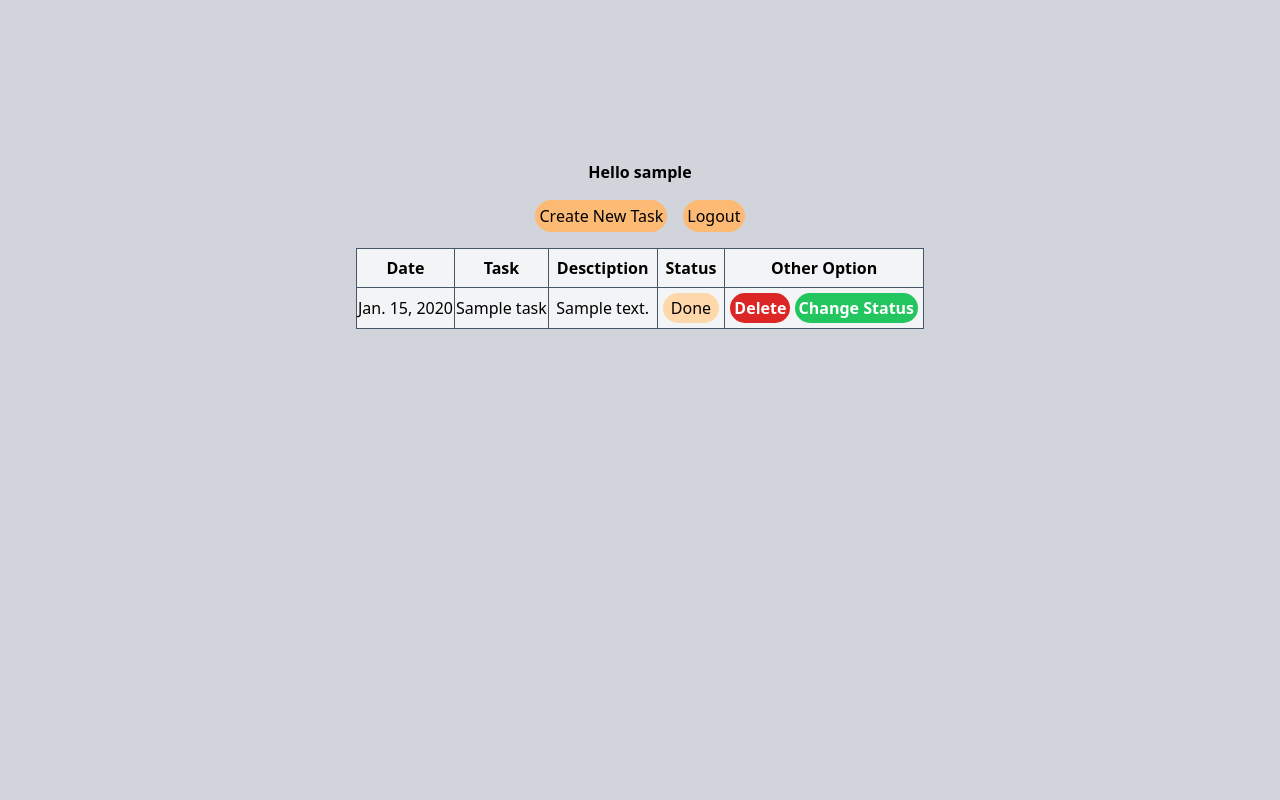
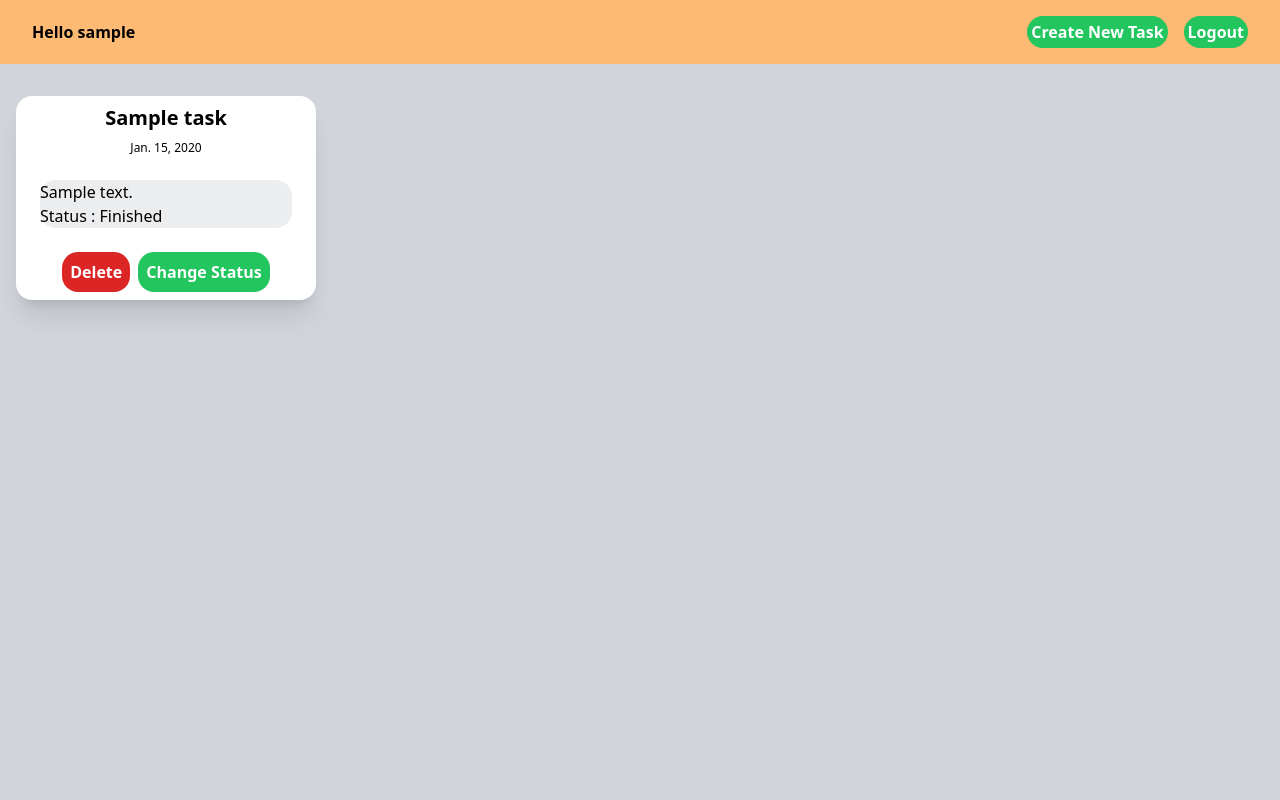
Before and after one commit to yudiptr/tugas-1-yudi, a Django app: page /todolist/ in a window 1280 px wide. Run offline with Django 4.2, Linux system fonts and the light colour scheme; a user stored in the database is signed in; tables that the repository leaves empty hold one stand-in row (values such as "Sample post"); some libraries are stand-ins or nearby versions.

Commit message:
sisa add task :)

```diff
--- a/theme/static/css/dist/styles.css
+++ b/theme/static/css/dist/styles.css
@@ -791,12 +791,36 @@ select {
   position: sticky;
 }
 
+.right-0 {
+  right: 0px;
+}
+
+.right-8 {
+  right: 2rem;
+}
+
 .m-2 {
   margin: 0.5rem;
 }
 
 .m-1 {
   margin: 0.25rem;
+}
+
+.m-8 {
+  margin: 2rem;
+}
+
+.m-5 {
+  margin: 1.25rem;
+}
+
+.m-4 {
+  margin: 1rem;
+}
+
+.m-3 {
+  margin: 0.75rem;
 }
 
 .mx-auto {
@@ -806,6 +830,22 @@ select {
 
 .mt-4 {
   margin-top: 1rem;
+}
+
+.ml-8 {
+  margin-left: 2rem;
+}
+
+.mt-2 {
+  margin-top: 0.5rem;
+}
+
+.mt-5 {
+  margin-top: 1.25rem;
+}
+
+.mt-8 {
+  margin-top: 2rem;
 }
 
 .block {
@@ -836,6 +876,48 @@ select {
   height: 100vh;
 }
 
+.h-1\/3 {
+  height: 33.333333%;
+}
+
+.h-1\/5 {
+  height: 20%;
+}
+
+.h-1\/6 {
+  height: 16.666667%;
+}
+
+.h-24 {
+  height: 6rem;
+}
+
+.h-16 {
+  height: 4rem;
+}
+
+.h-8 {
+  height: 2rem;
+}
+
+.h-fit {
+  height: -webkit-fit-content;
+  height: -moz-fit-content;
+  height: fit-content;
+}
+
+.h-full {
+  height: 100%;
+}
+
+.min-h-full {
+  min-height: 100%;
+}
+
+.min-h-screen {
+  min-height: 100vh;
+}
+
 .w-full {
   width: 100%;
 }
@@ -844,6 +926,18 @@ select {
   width: -webkit-fit-content;
   width: -moz-fit-content;
   width: fit-content;
+}
+
+.w-screen {
+  width: 100vw;
+}
+
+.w-\[300px\] {
+  width: 300px;
+}
+
+.flex-none {
+  flex: none;
 }
 
 .table-auto {
@@ -862,20 +956,91 @@ select {
   cursor: pointer;
 }
 
+.columns-1 {
+  -moz-columns: 1;
+       columns: 1;
+}
+
+.columns-3 {
+  -moz-columns: 3;
+       columns: 3;
+}
+
+.columns-2 {
+  -moz-columns: 2;
+       columns: 2;
+}
+
+.columns-6 {
+  -moz-columns: 6;
+       columns: 6;
+}
+
+.break-inside-avoid {
+  -moz-column-break-inside: avoid;
+       break-inside: avoid;
+}
+
+.grid-cols-3 {
+  grid-template-columns: repeat(3, minmax(0, 1fr));
+}
+
+.grid-cols-4 {
+  grid-template-columns: repeat(4, minmax(0, 1fr));
+}
+
+.grid-cols-1 {
+  grid-template-columns: repeat(1, minmax(0, 1fr));
+}
+
+.flex-col {
+  flex-direction: column;
+}
+
 .items-center {
   align-items: center;
+}
+
+.justify-end {
+  justify-content: flex-end;
 }
 
 .justify-center {
   justify-content: center;
 }
 
+.gap-2 {
+  gap: 0.5rem;
+}
+
 .gap-4 {
   gap: 1rem;
 }
 
-.gap-2 {
-  gap: 0.5rem;
+.gap-10 {
+  gap: 2.5rem;
+}
+
+.gap-5 {
+  gap: 1.25rem;
+}
+
+.space-x-1 > :not([hidden]) ~ :not([hidden]) {
+  --tw-space-x-reverse: 0;
+  margin-right: calc(0.25rem * var(--tw-space-x-reverse));
+  margin-left: calc(0.25rem * calc(1 - var(--tw-space-x-reverse)));
+}
+
+.space-x-3 > :not([hidden]) ~ :not([hidden]) {
+  --tw-space-x-reverse: 0;
+  margin-right: calc(0.75rem * var(--tw-space-x-reverse));
+  margin-left: calc(0.75rem * calc(1 - var(--tw-space-x-reverse)));
+}
+
+.space-y-5 > :not([hidden]) ~ :not([hidden]) {
+  --tw-space-y-reverse: 0;
+  margin-top: calc(1.25rem * calc(1 - var(--tw-space-y-reverse)));
+  margin-bottom: calc(1.25rem * var(--tw-space-y-reverse));
 }
 
 .rounded-2xl {
@@ -886,21 +1051,12 @@ select {
   border-radius: 0.5rem;
 }
 
-.rounded-xl {
-  border-radius: 0.75rem;
-}
-
-.rounded-md {
-  border-radius: 0.375rem;
-}
-
 .rounded-full {
   border-radius: 9999px;
 }
 
-.rounded-l {
-  border-top-left-radius: 0.25rem;
-  border-bottom-left-radius: 0.25rem;
+.rounded-xl {
+  border-radius: 0.75rem;
 }
 
 .border {
@@ -922,6 +1078,11 @@ select {
   background-color: rgb(249 250 251 / var(--tw-bg-opacity));
 }
 
+.bg-slate-200 {
+  --tw-bg-opacity: 1;
+  background-color: rgb(226 232 240 / var(--tw-bg-opacity));
+}
+
 .bg-orange-300 {
   --tw-bg-opacity: 1;
   background-color: rgb(253 186 116 / var(--tw-bg-opacity));
@@ -930,6 +1091,16 @@ select {
 .bg-green-500 {
   --tw-bg-opacity: 1;
   background-color: rgb(34 197 94 / var(--tw-bg-opacity));
+}
+
+.bg-red-500 {
+  --tw-bg-opacity: 1;
+  background-color: rgb(239 68 68 / var(--tw-bg-opacity));
+}
+
+.bg-white {
+  --tw-bg-opacity: 1;
+  background-color: rgb(255 255 255 / var(--tw-bg-opacity));
 }
 
 .bg-gray-300 {
@@ -952,9 +1123,38 @@ select {
   background-color: rgb(220 38 38 / var(--tw-bg-opacity));
 }
 
-.bg-red-300 {
+.bg-green-600 {
   --tw-bg-opacity: 1;
-  background-color: rgb(252 165 165 / var(--tw-bg-opacity));
+  background-color: rgb(22 163 74 / var(--tw-bg-opacity));
+}
+
+.bg-gray-600 {
+  --tw-bg-opacity: 1;
+  background-color: rgb(75 85 99 / var(--tw-bg-opacity));
+}
+
+.bg-transparent {
+  background-color: transparent;
+}
+
+.bg-indigo-500 {
+  --tw-bg-opacity: 1;
+  background-color: rgb(99 102 241 / var(--tw-bg-opacity));
+}
+
+.bg-fuchsia-100 {
+  --tw-bg-opacity: 1;
+  background-color: rgb(250 232 255 / var(--tw-bg-opacity));
+}
+
+.bg-gray-400 {
+  --tw-bg-opacity: 1;
+  background-color: rgb(156 163 175 / var(--tw-bg-opacity));
+}
+
+.bg-gray-500 {
+  --tw-bg-opacity: 1;
+  background-color: rgb(107 114 128 / var(--tw-bg-opacity));
 }
 
 .bg-slate-500 {
@@ -962,24 +1162,103 @@ select {
   background-color: rgb(100 116 139 / var(--tw-bg-opacity));
 }
 
-.bg-red-500 {
+.bg-slate-600 {
   --tw-bg-opacity: 1;
-  background-color: rgb(239 68 68 / var(--tw-bg-opacity));
+  background-color: rgb(71 85 105 / var(--tw-bg-opacity));
 }
 
-.bg-white {
+.bg-zinc-600 {
   --tw-bg-opacity: 1;
-  background-color: rgb(255 255 255 / var(--tw-bg-opacity));
+  background-color: rgb(82 82 91 / var(--tw-bg-opacity));
 }
 
-.bg-slate-300 {
+.bg-red-400 {
   --tw-bg-opacity: 1;
-  background-color: rgb(203 213 225 / var(--tw-bg-opacity));
+  background-color: rgb(248 113 113 / var(--tw-bg-opacity));
 }
 
-.bg-slate-200 {
+.bg-zinc-700 {
   --tw-bg-opacity: 1;
-  background-color: rgb(226 232 240 / var(--tw-bg-opacity));
+  background-color: rgb(63 63 70 / var(--tw-bg-opacity));
+}
+
+.bg-slate-700 {
+  --tw-bg-opacity: 1;
+  background-color: rgb(51 65 85 / var(--tw-bg-opacity));
+}
+
+.bg-slate-100 {
+  --tw-bg-opacity: 1;
+  background-color: rgb(241 245 249 / var(--tw-bg-opacity));
+}
+
+.bg-zinc-200 {
+  --tw-bg-opacity: 1;
+  background-color: rgb(228 228 231 / var(--tw-bg-opacity));
+}
+
+.bg-zinc-50 {
+  --tw-bg-opacity: 1;
+  background-color: rgb(250 250 250 / var(--tw-bg-opacity));
+}
+
+.bg-black {
+  --tw-bg-opacity: 1;
+  background-color: rgb(0 0 0 / var(--tw-bg-opacity));
+}
+
+.bg-slate-800 {
+  --tw-bg-opacity: 1;
+  background-color: rgb(30 41 59 / var(--tw-bg-opacity));
+}
+
+.bg-gray-900 {
+  --tw-bg-opacity: 1;
+  background-color: rgb(17 24 39 / var(--tw-bg-opacity));
+}
+
+.bg-opacity-70 {
+  --tw-bg-opacity: 0.7;
+}
+
+.bg-opacity-95 {
+  --tw-bg-opacity: 0.95;
+}
+
+.bg-opacity-5 {
+  --tw-bg-opacity: 0.05;
+}
+
+.bg-opacity-20 {
+  --tw-bg-opacity: 0.2;
+}
+
+.bg-opacity-10 {
+  --tw-bg-opacity: 0.1;
+}
+
+.bg-opacity-50 {
+  --tw-bg-opacity: 0.5;
+}
+
+.bg-gradient-to-r {
+  background-image: linear-gradient(to right, var(--tw-gradient-stops));
+}
+
+.from-blue-500 {
+  --tw-gradient-from: #3b82f6;
+  --tw-gradient-to: rgb(59 130 246 / 0);
+  --tw-gradient-stops: var(--tw-gradient-from), var(--tw-gradient-to);
+}
+
+.from-indigo-500 {
+  --tw-gradient-from: #6366f1;
+  --tw-gradient-to: rgb(99 102 241 / 0);
+  --tw-gradient-stops: var(--tw-gradient-from), var(--tw-gradient-to);
+}
+
+.to-transparent {
+  --tw-gradient-to: transparent;
 }
 
 .p-5 {
@@ -998,8 +1277,44 @@ select {
   padding: 0.25rem;
 }
 
+.p-8 {
+  padding: 2rem;
+}
+
+.p-4 {
+  padding: 1rem;
+}
+
+.px-5 {
+  padding-left: 1.25rem;
+  padding-right: 1.25rem;
+}
+
+.py-5 {
+  padding-top: 1.25rem;
+  padding-bottom: 1.25rem;
+}
+
+.py-1 {
+  padding-top: 0.25rem;
+  padding-bottom: 0.25rem;
+}
+
+.px-8 {
+  padding-left: 2rem;
+  padding-right: 2rem;
+}
+
 .pt-40 {
   padding-top: 10rem;
+}
+
+.pb-5 {
+  padding-bottom: 1.25rem;
+}
+
+.text-center {
+  text-align: center;
 }
 
 .font-serif {
@@ -1011,8 +1326,36 @@ select {
   line-height: 1;
 }
 
+.text-xl {
+  font-size: 1.25rem;
+  line-height: 1.75rem;
+}
+
+.text-xs {
+  font-size: 0.75rem;
+  line-height: 1rem;
+}
+
+.text-2xl {
+  font-size: 1.5rem;
+  line-height: 2rem;
+}
+
+.text-lg {
+  font-size: 1.125rem;
+  line-height: 1.75rem;
+}
+
 .font-bold {
   font-weight: 700;
+}
+
+.font-semibold {
+  font-weight: 600;
+}
+
+.font-thin {
+  font-weight: 100;
 }
 
 .leading-normal {
@@ -1028,10 +1371,9 @@ select {
   color: rgb(255 255 255 / var(--tw-text-opacity));
 }
 
-.shadow-lg {
-  --tw-shadow: 0 10px 15px -3px rgb(0 0 0 / 0.1), 0 4px 6px -4px rgb(0 0 0 / 0.1);
-  --tw-shadow-colored: 0 10px 15px -3px var(--tw-shadow-color), 0 4px 6px -4px var(--tw-shadow-color);
-  box-shadow: var(--tw-ring-offset-shadow, 0 0 #0000), var(--tw-ring-shadow, 0 0 #0000), var(--tw-shadow);
+.text-black {
+  --tw-text-opacity: 1;
+  color: rgb(0 0 0 / var(--tw-text-opacity));
 }
 
 .shadow-2xl {
@@ -1040,23 +1382,14 @@ select {
   box-shadow: var(--tw-ring-offset-shadow, 0 0 #0000), var(--tw-ring-shadow, 0 0 #0000), var(--tw-shadow);
 }
 
-.shadow-inherit {
-  --tw-shadow-color: inherit;
-  --tw-shadow: var(--tw-shadow-colored);
+.shadow-xl {
+  --tw-shadow: 0 20px 25px -5px rgb(0 0 0 / 0.1), 0 8px 10px -6px rgb(0 0 0 / 0.1);
+  --tw-shadow-colored: 0 20px 25px -5px var(--tw-shadow-color), 0 8px 10px -6px var(--tw-shadow-color);
+  box-shadow: var(--tw-ring-offset-shadow, 0 0 #0000), var(--tw-ring-shadow, 0 0 #0000), var(--tw-shadow);
 }
 
-.shadow-slate-600 {
-  --tw-shadow-color: #475569;
-  --tw-shadow: var(--tw-shadow-colored);
-}
-
-.shadow-red-700 {
-  --tw-shadow-color: #b91c1c;
-  --tw-shadow: var(--tw-shadow-colored);
-}
-
-.drop-shadow-2xl {
-  --tw-drop-shadow: drop-shadow(0 25px 25px rgb(0 0 0 / 0.15));
+.drop-shadow-xl {
+  --tw-drop-shadow: drop-shadow(0 20px 13px rgb(0 0 0 / 0.03)) drop-shadow(0 8px 5px rgb(0 0 0 / 0.08));
   filter: var(--tw-blur) var(--tw-brightness) var(--tw-contrast) var(--tw-grayscale) var(--tw-hue-rotate) var(--tw-invert) var(--tw-saturate) var(--tw-sepia) var(--tw-drop-shadow);
 }
 
@@ -1064,6 +1397,63 @@ select {
   filter: var(--tw-blur) var(--tw-brightness) var(--tw-contrast) var(--tw-grayscale) var(--tw-hue-rotate) var(--tw-invert) var(--tw-saturate) var(--tw-sepia) var(--tw-drop-shadow);
 }
 
+.transition-opacity {
+  transition-property: opacity;
+  transition-timing-function: cubic-bezier(0.4, 0, 0.2, 1);
+  transition-duration: 150ms;
+}
+
 .ease-in-out {
   transition-timing-function: cubic-bezier(0.4, 0, 0.2, 1);
 }
+
+@media (min-width: 640px) {
+  .sm\:flex-none {
+    flex: none;
+  }
+}
+
+@media (min-width: 768px) {
+  .md\:columns-2 {
+    -moz-columns: 2;
+         columns: 2;
+  }
+
+  .md\:grid-cols-3 {
+    grid-template-columns: repeat(3, minmax(0, 1fr));
+  }
+
+  .md\:grid-cols-2 {
+    grid-template-columns: repeat(2, minmax(0, 1fr));
+  }
+}
+
+@media (min-width: 1024px) {
+  .lg\:flex {
+    display: flex;
+  }
+
+  .lg\:columns-3 {
+    -moz-columns: 3;
+         columns: 3;
+  }
+
+  .lg\:columns-4 {
+    -moz-columns: 4;
+         columns: 4;
+  }
+
+  .lg\:columns-1 {
+    -moz-columns: 1;
+         columns: 1;
+  }
+
+  .lg\:columns-2 {
+    -moz-columns: 2;
+         columns: 2;
+  }
+
+  .lg\:grid-cols-4 {
+    grid-template-columns: repeat(4, minmax(0, 1fr));
+  }
+}
--- a/todolist/templates/todolist.html
+++ b/todolist/templates/todolist.html
@@ -1,55 +1,46 @@
 {% load static tailwind_tags %}
 {% tailwind_css %}
-<div class=" bg-gray-300 h-screen">
-  <div class="flex gap-4 items-center justify-center pt-40">
-    <p class=" font-bold">Hello {{username}}</p>
+<div class=" bg-gray-300 min-h-screen">
+  <div class=" bg-orange-300 h-16 w-screen">
+    <div class="flex items-center h-16 p-8">
+      <p class=" font-bold text-black">Hello {{username}}</p>
+
+      <div class="flex gap-4 items-center justify-center right-8 absolute lg">
+        <div class=" bg-green-500 w-fit rounded-2xl">
+          <button class="p-1 text-white font-bold" onclick="location.href='/todolist/create-task'">Create New Task</button>
         </div>
-    <div class="flex gap-4 items-center justify-center mt-4">
-      <div class=" bg-orange-300 w-fit rounded-2xl">
-        <button class="p-1" onclick="location.href='/todolist/create-task'">Create New Task</button>
+        <div class=" bg-green-500 w-fit rounded-2xl">
+          <button class="p-1 text-white font-bold"><a href="{% url 'todolist:logout' %}">Logout</a></button>
         </div>
-      <div class=" bg-orange-300 w-fit rounded-2xl">
-        <button class="p-1"><a href="{% url 'todolist:logout' %}">Logout</a></button>
+
       </div>
     </div>
-
-
-    <div class="flex justify-center items-center mt-4">
-    <table class="table-auto border-collapse border border-slate-500 bg-gray-100">
-      <thead>
-        <tr>
-          <th class="border border-slate-600 p-2">Date</th>
-          <th class="border border-slate-600 p-2">Task</th>
-          <th class="border border-slate-600 p-2">Desctiption</th>
-          <th class="border border-slate-600 p-2">Status</th>
-          <th class="border border-slate-600 p-2">Other Option</th>
-        </tr>
-      </thead>
-      <tbody>
-        {% comment %} Add the data below this line {% endcomment %}
+  </div>
+    <div class="flex justify-center items-center bg-gray-300 h-fit mt-4 gap-4 p-4">
+      <div class="grid lg:grid-cols-4 md:grid-cols-2 grid-cols-1 gap-4 w-fit">
         {% for todo in list_todo %}
-        <tr class="">
-            <td class="border border-slate-600"><p class="flex justify-center">{{todo.date}}</p></td>
-            <td class="border border-slate-600"><p class="flex justify-center">{{todo.title}}</p></td>
-            <td class="border border-slate-600"><p class="flex justify-center">{{todo.description}}</p></td>
-            <td class="border border-slate-600">
-              <p class="flex justify-center p-1 m-1 bg-orange-200 rounded-2xl">
+          <div class="w-[300px] bg-white rounded-2xl p-2 shadow-xl flex flex-col gap-2">
+              <p class="text-center text-xl font-semibold">{{todo.title}} </p>
+              <p class="text-center text-xs">{{todo.date}}</p>
+            <div class="flex m-2 p-2 flex-col">
+              <div class="transition-opacity bg-gray-600 bg-opacity-10 rounded-2xl">
+              <p>{{todo.description}}</p>
+              <p>
+                Status :
                 {% if todo.status %}
-              Done
+                Finished
                 {% else %}
                 Not Yet
-              {% endif%}
+                {% endif %}
               </p>
-            </td>
-            <td class="border border-slate-600">
-              <div class="p-1">
-                <button class=" bg-red-600 rounded-2xl p-1 text-white font-bold"><a href="{% url 'todolist:delete' todo.id %}" title="">Delete</a></button>
-                <button class=" bg-green-500 rounded-2xl p-1 text-white font-bold"><a href="{% url 'todolist:change' todo.id %}" title="">Change Status</a></button>
-              </div>
-            </td>
-        </tr>
-        {% endfor %}
-      </tbody>
-      </table>
             </div>
           </div>
+          <div class="w-full flex justify-center gap-2">
+            <button class=" bg-red-600 rounded-2xl p-2 text-white font-bold"><a href="{% url 'todolist:delete' todo.id %}" title="">Delete</a></button>
+            <button class=" bg-green-500 rounded-2xl p-2 text-white font-bold"><a href="{% url 'todolist:change' todo.id %}" title="">Change Status</a></button>
+          </div>
+        </div>
+      {% endfor %}
+    </div>
+    </div>
+</div>
```
Also changed, not shown: todolist/templates/register.html (+21 -8 lines). Lines whose indentation alone changed are shown as unchanged.
